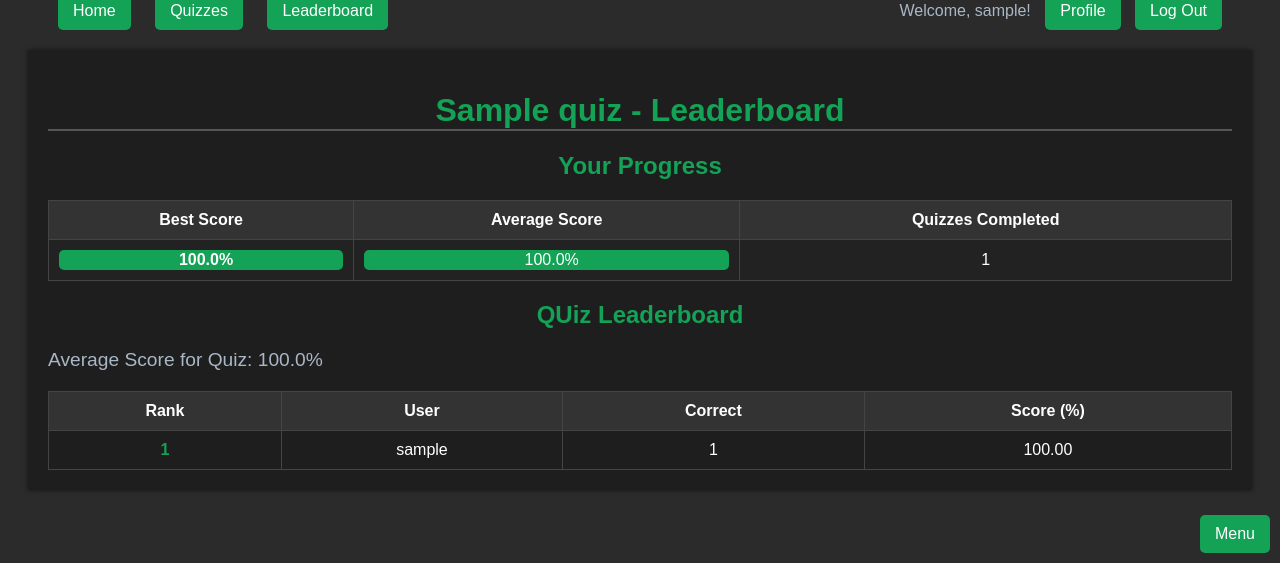
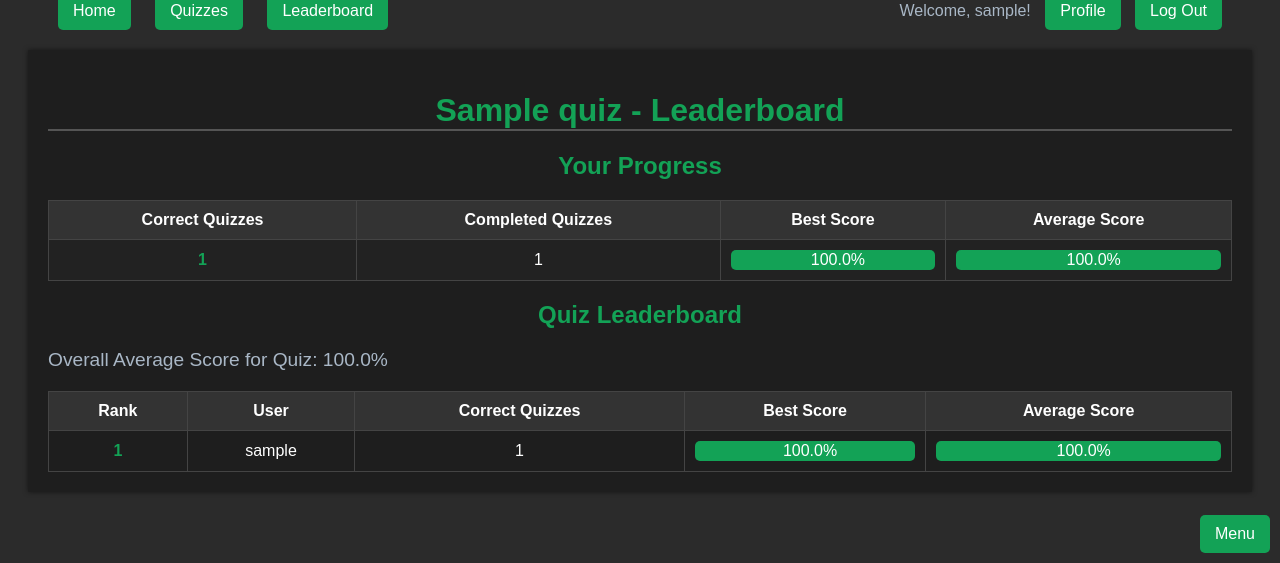
Before and after one commit to wurstbroteater/JQuiz, a Django app: page /quiz/1/leaderboard/ in a window 1280 px wide. Shown: the part 237-800 px from the top of the page. Run offline with Django 5.2, Linux system fonts and the light colour scheme; a user stored in the database is signed in; tables that the repository leaves empty hold one stand-in row (values such as "Sample post").

Commit message:
rework leaderboard to be more encouraging #10

```diff
--- a/quiz/models.py
+++ b/quiz/models.py
@@ -44,6 +44,16 @@ class QuizTurn(models.Model):
         state = "completed" if self.is_completed else "pending"
         return f"Turn {self.id} {state} {self.user.username} : {self.quiz}"
 
+    def is_correct(self):
+        """
+        Returns true if the number of correct user answers matches the number of total questions for
+        the related quiz questions.
+        """
+        correct_user_answers = UserAnswer.objects.filter(turn=self, selected_choice__is_correct=True).values(
+            'question').distinct().count()
+        total_questions = Question.objects.filter(related_quiz=self.quiz).count()
+        return correct_user_answers == total_questions
+
 
 class UserAnswer(models.Model):
     user = models.ForeignKey(User, on_delete=models.CASCADE)
--- a/quiz/views.py
+++ b/quiz/views.py
@@ -42,69 +42,66 @@ def leaderboard_overall_view(request):
 
 def leaderboard_quiz_view(request, quiz_id):
     quiz = get_object_or_404(Quiz, id=quiz_id)
-    leaderboard_data = _get_leaderboard(quiz)
-    user_progress = _get_user_progress(request.user, quiz)
     return render(request, 'quiz/leaderboard_quiz.html', {
-        'leaderboard_data': leaderboard_data,
-        'user_progress': user_progress,
+        'user_progress': _get_user_progress(request.user, quiz),
+        'leaderboard_data': _get_leaderboard(quiz),
     })
 
 
 def _get_leaderboard(quiz):
     turns = QuizTurn.objects.filter(quiz=quiz, is_completed=True)
     user_scores = list(map(lambda turn: _get_user_score(turn), turns))
-    user_scores = sorted(user_scores, key=lambda t: t["total_correct"], reverse=True)
+    key_avg_score = 'average_score'
+    user_scores = sorted(user_scores, key=_get_user_score_rank)
 
-    distinct_data = {}
+    distinct_scores = {}
     for d in user_scores:
         username = d['username']
-        if username not in distinct_data:
-            # extend user_score with best_score_percentage
-            distinct_data[username] = d | {
-                'best_score_percentage': max(d['score_percentage'],
-                                             distinct_data.get(username, {}).get('best_score_percentage', 0))
-            }
+        if username not in distinct_scores:
+            distinct_scores[username] = d
 
     return {
         'quiz': quiz,
-        'user_scores': list(distinct_data.values()),
-        'average_score': sum(d['score_percentage'] for d in user_scores) / len(user_scores) if user_scores else 0,
-        'percentiles': _calculate_percentiles(user_scores)
+        'user_scores': list(distinct_scores.values()),
+        'average_quiz_score': round(
+            sum(d[key_avg_score] for d in user_scores) / len(user_scores) if user_scores else 0,
+            2),
     }
 
 
+def _get_user_score_rank(user_score):
+    """
+    - Primary: best_score
+    - Secondary: average_score
+    - Tertiary: correct_turns
+    """
+    rank = (-user_score['best_score'], -user_score['average_score'], -user_score['correct_turns'])
+    return rank
+
+
 def _get_user_score(turn):
-    correct_user_answers = UserAnswer.objects.filter(turn=turn, selected_choice__is_correct=True).values(
-        'question').distinct().count()
-    total_questions = Question.objects.filter(related_quiz=turn.quiz).count()
-    # print(f"go {turn.user.username}")
-    return {
-        "total_correct": correct_user_answers,
-        "total_possible": total_questions,
-        "score_percentage": correct_user_answers * 100.0 / total_questions,
+    return _get_user_progress(turn.user, turn.quiz) | {
         "username": turn.user.username
     }
 
 
-def _calculate_percentiles(user_scores):
-    scores = [d['score_percentage'] for d in user_scores]
-    scores.sort()
-    percentiles = {}
-    for i, score in enumerate(scores):
-        percentile = (i + 1) / len(scores) * 100
-        percentiles[score] = percentile
-    return percentiles
+def _foo(turn):
+    correct_user_answers = UserAnswer.objects.filter(turn=turn, selected_choice__is_correct=True).values(
+        'question').distinct().count()
+    total_questions = Question.objects.filter(related_quiz=turn.quiz).count()
+    return correct_user_answers * 100.0 / total_questions
 
 
 def _get_user_progress(user, quiz):
     turns = QuizTurn.objects.filter(user=user, quiz=quiz, is_completed=True)
-    scores = [_get_user_score(turn)['score_percentage'] for turn in turns]
+    scores = [_foo(turn) for turn in turns]
     best_score = max(scores, default=0)
     average_score = sum(scores) / len(scores) if scores else 0
     return {
-        'best_score': best_score,
+        'correct_turns': len([turn for turn in turns if turn.is_correct()]),
+        'completed_turns': len(turns),
+        'best_score': round(best_score, 2),
         'average_score': round(average_score, 2),
-        'completed_turns': len(turns)
     }
 
 
--- a/templates/quiz/leaderboard_quiz.html
+++ b/templates/quiz/leaderboard_quiz.html
@@ -11,11 +11,14 @@
         <h2>Your Progress</h2>
         <table>
             <tr>
+                <th>Correct Quizzes</th>
+                <th>Completed Quizzes</th>
                 <th>Best Score</th>
                 <th>Average Score</th>
-                <th>Quizzes Completed</th>
             </tr>
             <tr>
+                <td>{{ user_progress.correct_turns }}</td>
+                <td>{{ user_progress.completed_turns }}</td>
                 <td>
                     <div class="progress-bar">
                         <div class="progress"
@@ -30,20 +33,20 @@
                         </div>
                     </div>
                 </td>
-                <td>{{ user_progress.completed_turns }}</td>
             </tr>
         </table>
 
         <!-- Existing Leaderboard Section -->
-        <h2>QUiz Leaderboard</h2>
-        <p>Average Score for Quiz: {{ leaderboard_data.average_score }}%</p>
+        <h2>Quiz Leaderboard</h2>
+        <p>Overall Average Score for Quiz: {{ leaderboard_data.average_quiz_score }}%</p>
         <table>
             <thead>
             <tr>
                 <th>Rank</th>
                 <th>User</th>
-                <th>Correct</th>
-                <th>Score (%)</th>
+                <th>Correct Quizzes</th>
+                <th>Best Score</th>
+                <th>Average Score</th>
             </tr>
             </thead>
             <tbody>
@@ -51,12 +54,25 @@
                 <tr>
                     <td>{{ forloop.counter }}</td>
                     <td>{{ score.username }}</td>
-                    <td>{{ score.total_correct }}</td>
-                    <td>{{ score.score_percentage|floatformat:2 }}</td>
+                    <td>{{ score.correct_turns }}</td>
+                    <td>
+                        <div class="progress-bar">
+                            <div class="progress"
+                                 style="width: {{ user_progress.best_score }}%;">{{ score.best_score }}%
+                            </div>
+                        </div>
+                    </td>
+                    <td>
+                        <div class="progress-bar">
+                            <div class="progress"
+                                 style="width: {{ user_progress.average_score }}%;">{{ score.average_score }}%
+                            </div>
+                        </div>
+                    </td>
                 </tr>
             {% empty %}
                 <tr>
-                    <td colspan="4">No users have completed this quiz yet.</td>
+                    <td colspan="5">No users have completed this quiz yet.</td>
                 </tr>
             {% endfor %}
             </tbody>
```
Also changed, not shown: templates/quiz/leaderboard.html (+18 -4 lines), changelog.md, readme.md.
